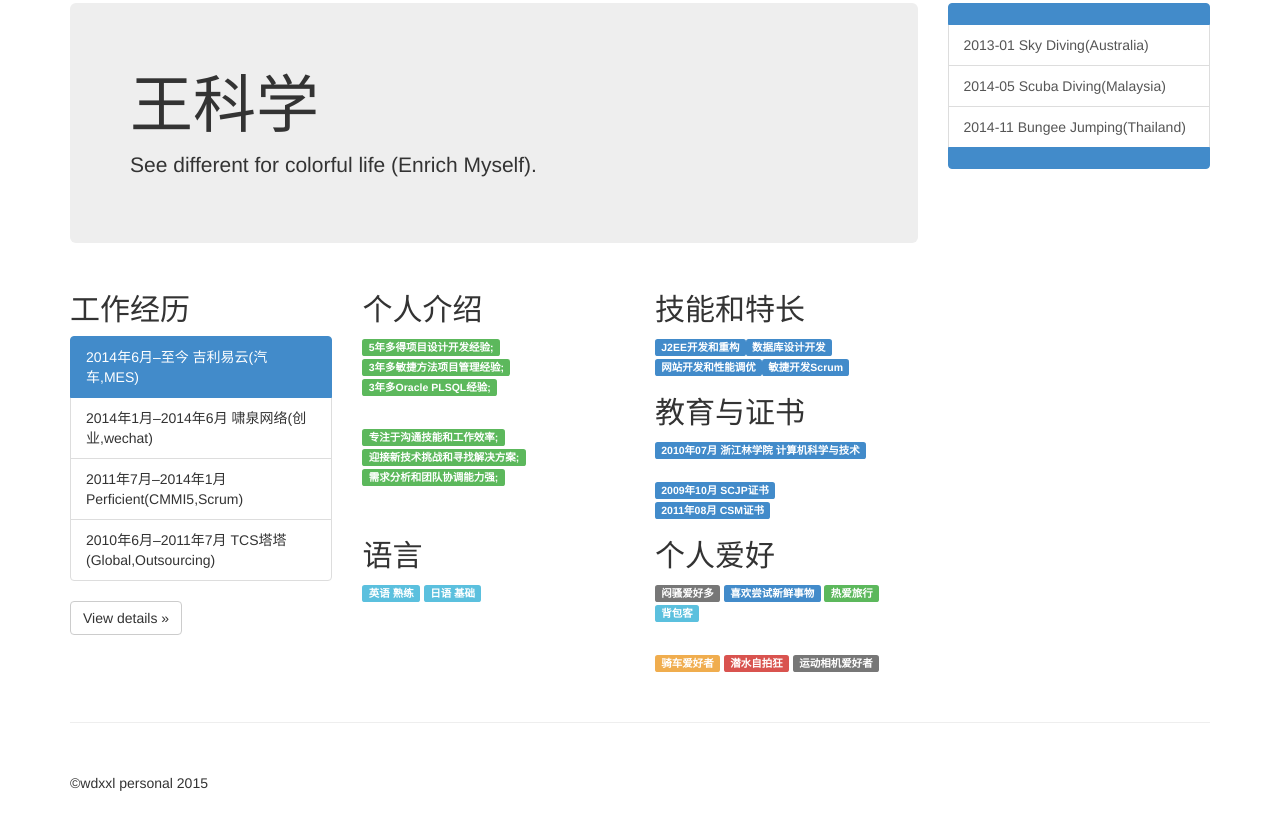
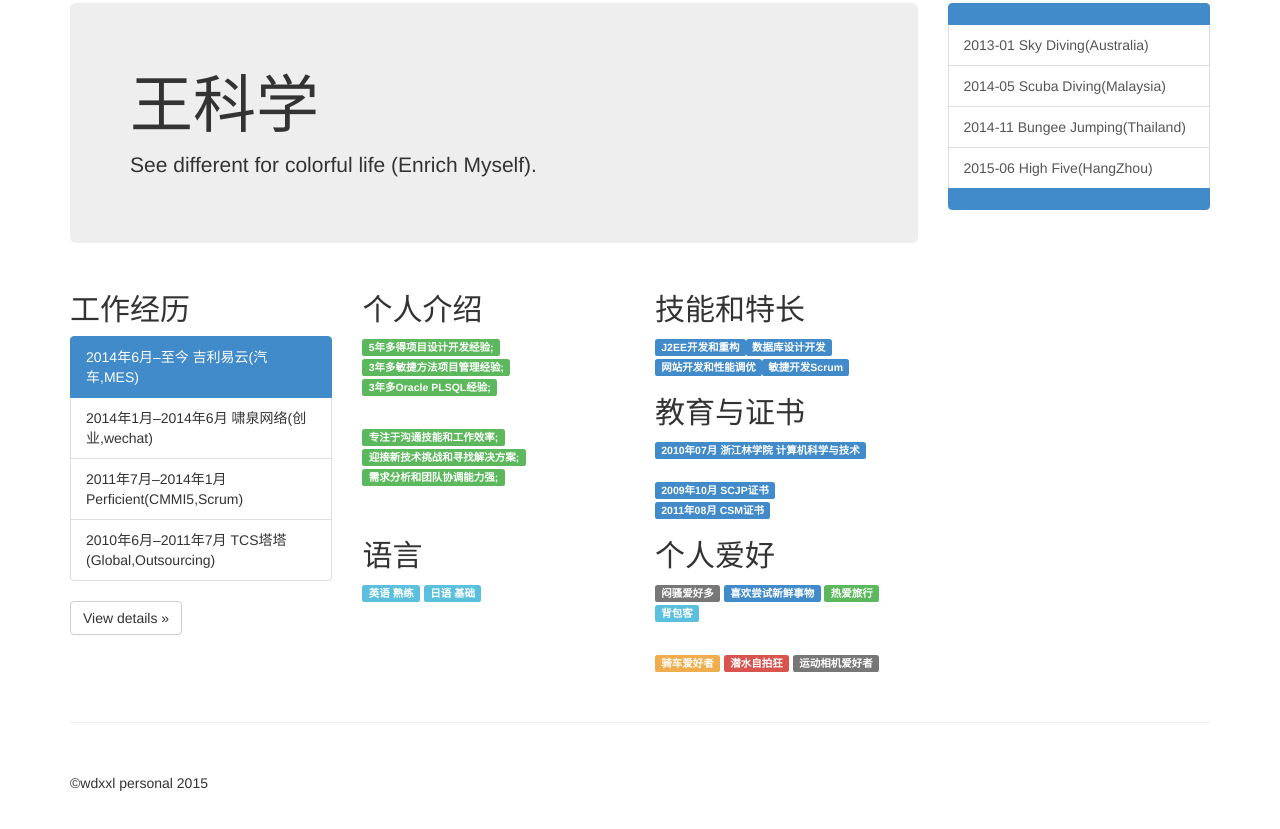
Before and after one commit to wdxxl/wdxxl.github.io-rename, a plain HTML site: page index.html in a window 1280 px wide. Shown: the part 67-896 px from the top of the page. Drawn offline with Linux system fonts and the light colour scheme.

Commit message:
add High Five(HangZhou)

```diff
--- a/index.html
+++ b/index.html
@@ -117,6 +117,7 @@
             <a href="" class="list-group-item" data-toggle="modal" data-target="#myModal_skydiving">2013-01 Sky Diving(Australia)</a>
             <a href="" class="list-group-item" data-toggle="modal" data-target="#myModal_scubadiving">2014-05 Scuba Diving(Malaysia)</a>
             <a href="" class="list-group-item" data-toggle="modal" data-target="#myModal_bungeejumping">2014-11 Bungee Jumping(Thailand)</a>
+            <a href="" class="list-group-item" data-toggle="modal" data-target="#myModal_highFive">2015-06 High Five(HangZhou)</a>
             <a href="" class="list-group-item active"></a>
           </div>
         </div><!--/.sidebar-offcanvas-->
@@ -340,7 +341,7 @@
       <div class="modal-content">
          <div class="modal-header">
             <button type="button" class="close" data-dismiss="modal" aria-hidden="true">&times;</button>
-            <h4 class="modal-title" id="myModalLabel">2015-06 High Five (HangZhou)</h4>
+            <h4 class="modal-title" id="myModalLabel">2015-06 High Five(HangZhou)</h4>
          </div>
          <div class="modal-body">
          	<embed src="http://player.youku.com/player.php/sid/XMTI2OTI2NjI2MA==/v.swf"
```
Also changed, not shown: index_en.html (+2 -1 lines).
